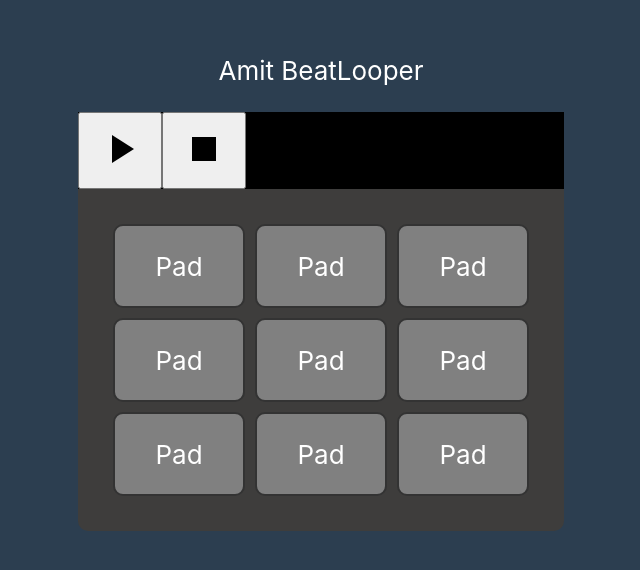
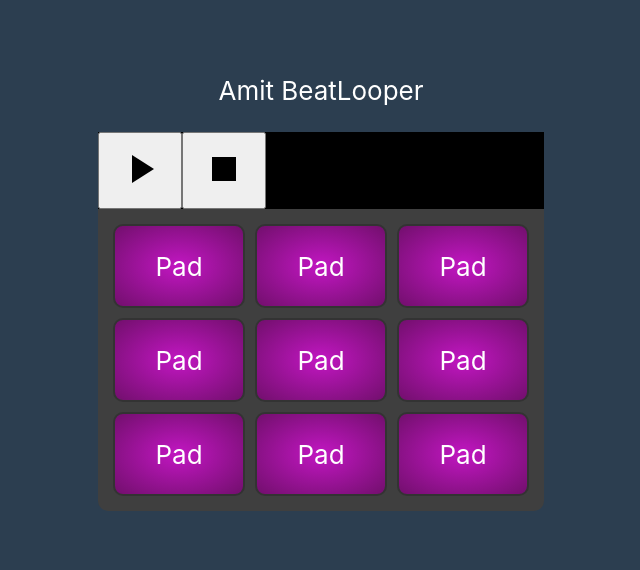
Before and after one commit to AmitNirGit/looper-moveo, a React (Create React App) app in the folder looper/: page / in a window 1280 px wide. Shown: the part 120-690 px from the top of the page, without its empty margins (319-959 px from the left). Built offline with nearby package versions, Linux system fonts and the light colour scheme.

Commit message:
css improoved

```diff
--- a/looper/src/components/Lopper.js
+++ b/looper/src/components/Lopper.js
@@ -3,6 +3,14 @@ import Pad from "./Pad";
 import PlayArrowIcon from "@material-ui/icons/PlayArrow";
 import StopIcon from "@material-ui/icons/Stop";
 import Sound1 from "../loops/120_future_funk_beats_25.mp3";
+import Sound2 from "../loops/120_stutter_breakbeats_16.mp3";
+import Sound3 from "../loops/BassWarwickheavyfunkgrooveonE120BPM.mp3";
+import Sound4 from "../loops/electricguitarcoutryslide120bpm-B.mp3";
+import Sound5 from "../loops/FUD_120_StompySlosh.mp3";
+import Sound6 from "../loops/GrooveB_120bpm_Tanggu.mp3";
+import Sound7 from "../loops/MazePolitics_120_Perc.mp3";
+import Sound8 from "../loops/PAS3GROOVE1.03B.mp3";
+import Sound9 from "../loops/SilentStar_120_Em_OrganSynth.mp3";
 
 export default function Lopper() {
   const [playing, setPlaying] = useState(false);
@@ -12,8 +20,20 @@ export default function Lopper() {
   const pressStop = () => {
     setPlaying(false);
   };
+
+  const sounds = [
+    Sound1,
+    Sound2,
+    Sound3,
+    Sound4,
+    Sound5,
+    Sound6,
+    Sound7,
+    Sound8,
+    Sound9,
+  ];
   return (
-    <div style={{ backgroundColor: "#3e3d3c", borderRadius: "10px" }}>
+    <div style={{ backgroundColor: "#3f3f3f", borderRadius: "10px" }}>
       <div className='control-panel'>
         <button onClick={pressPlay}>
           <PlayArrowIcon style={{ fontSize: "3rem", margin: "10px" }} />
@@ -23,6 +43,11 @@ export default function Lopper() {
         </button>
       </div>
       <div className='pad-container'>
+        {sounds.map((sound) => (
+          <Pad props={sound} />
+        ))}
+
+        {/* <Pad />
         <Pad />
         <Pad />
         <Pad />
@@ -30,8 +55,7 @@ export default function Lopper() {
         <Pad />
         <Pad />
         <Pad />
-        <Pad />
-        <Pad />
+        <Pad /> */}
       </div>
     </div>
   );
--- a/looper/src/components/Pad.js
+++ b/looper/src/components/Pad.js
@@ -6,10 +6,10 @@ export default function Pad() {
   const handleClick = () => {
     setTurnedOn(!turnedOn);
   };
+
   return (
     <div
-      className='single-pad'
-      style={{ backgroundColor: turnedOn ? "teal" : "grey" }}
+      className={turnedOn ? "single-pad-on" : "single-pad-off"}
       onClick={handleClick}>
       Pad
     </div>
--- a/looper/src/components/pad.css
+++ b/looper/src/components/pad.css
@@ -1,13 +1,35 @@
 .pad-container {
   display: grid;
   grid-template-columns: repeat(3, 1fr);
-  padding: 30px;
+  padding: 10px;
 }
 
-.single-pad {
+.single-pad-on {
   display: flex;
-  border: 2px solid #333;
-  background-color: teal;
+  background: radial-gradient(#0286865e, #0a4141);
+  border-radius: 10px;
+  width: 10vw;
+  height: 10vh;
+  margin: 5px;
+  align-items: center;
+  justify-content: center;
+  box-shadow: inset 0 0 50px #fff, /* inner white */ inset 20px 0 50px #fd10fdec,
+    /* inner left magenta short */ inset -10px 0 50px rgb(255, 0, 234),
+    /* inner right cyan short */ inset 10px 0 300px #fd10fdec,
+    /* inner left magenta broad */ inset -20px 0 300px rgb(184, 3, 216),
+    /* inner right cyan broad */ 0 0 5px #fff,
+    /* outer white */ -10px 0 50px #fd10fdec;
+}
+.single-pad-on:hover,
+.single-pad-off:hover {
+  cursor: pointer;
+  background: radial-gradient(#fb42fbd7, #720f6d) !important;
+}
+
+.single-pad-off {
+  display: flex;
+  border: 2px solid rgb(51, 51, 51);
+  background: radial-gradient(#cc13ccec, #720f6d);
   border-radius: 10px;
   width: 10vw;
   height: 10vh;
@@ -15,10 +37,6 @@
   align-items: center;
   justify-content: center;
 }
-.single-pad:hover {
-  cursor: pointer;
-  background-color: rgba(0, 128, 128, 0.185) !important;
-}
 
 .control-panel {
   background-color: black;
```
Also changed, not shown: 2 other files (tests, documents, lock files or other folders).
